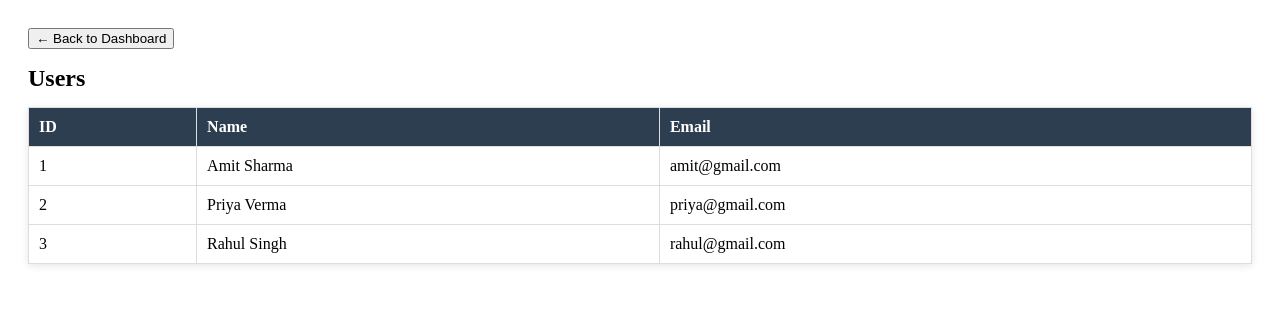
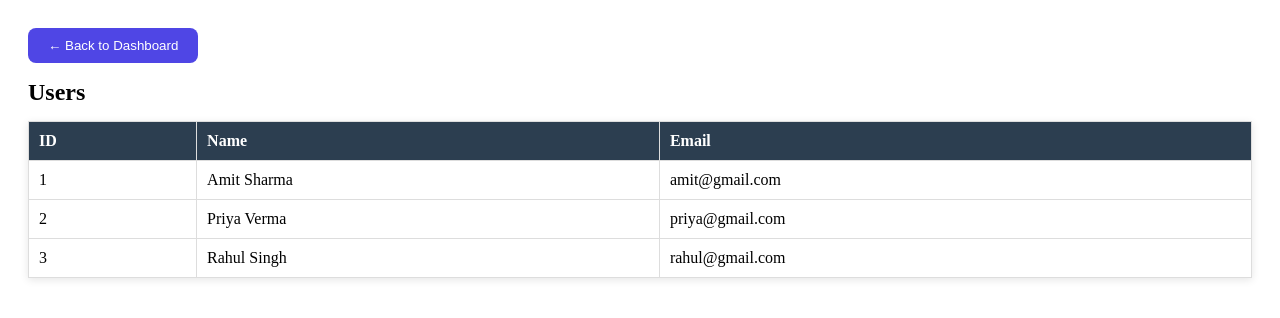
Before and after one commit to Vyasjayu/admin-dashboard, a Next.js app: page /users in a window 1280 px wide. Shown: the top 318 px of the page. Built offline with nearby package versions, Linux system fonts and the light colour scheme.

Commit message:
Update users.css

```diff
--- a/app/users/users.css
+++ b/app/users/users.css
@@ -39,7 +39,14 @@
   font-size: 22px;
   font-weight: bold;
 }
-
+.back-btn {
+   background: #4f46e5;
+  color: white;
+  border: none;
+  padding: 10px 20px;
+  border-radius: 8px;
+  cursor: pointer;
+}
 /* FORM */
 .form {
   display: flex;
```
